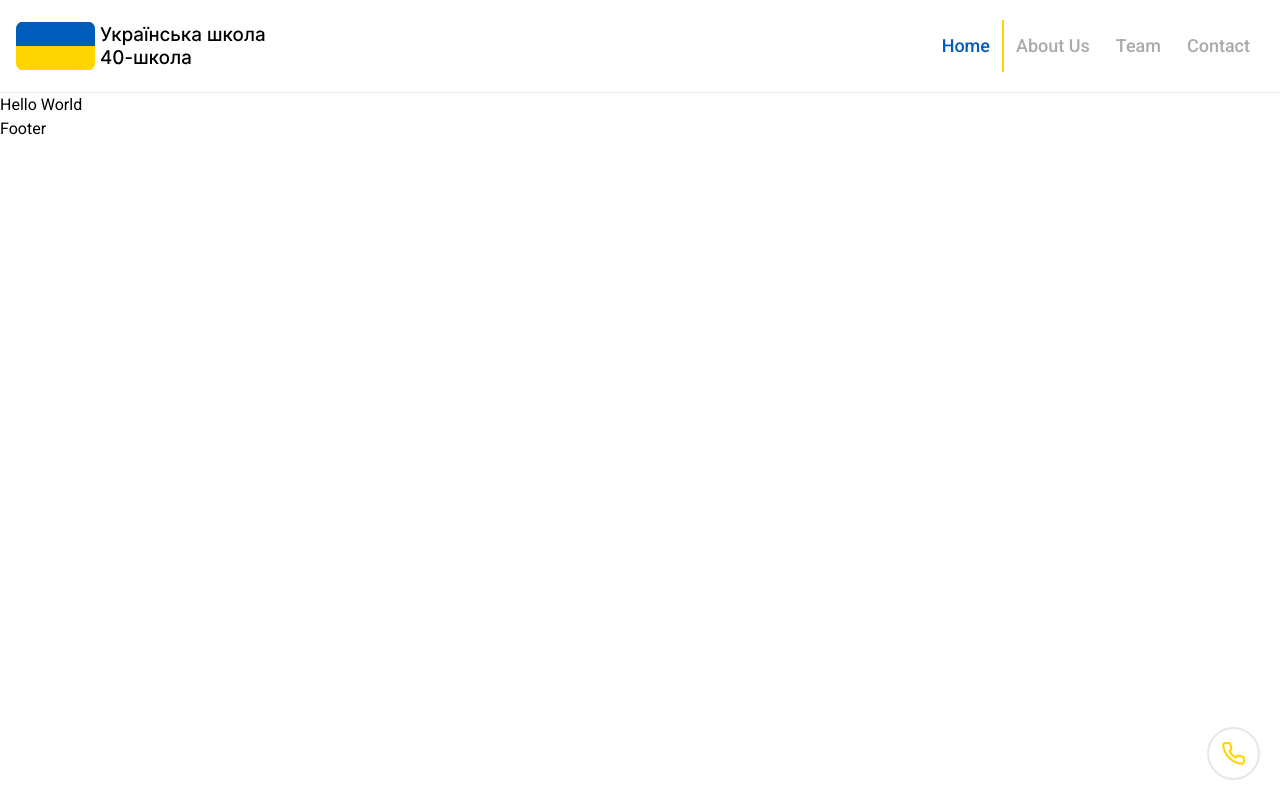
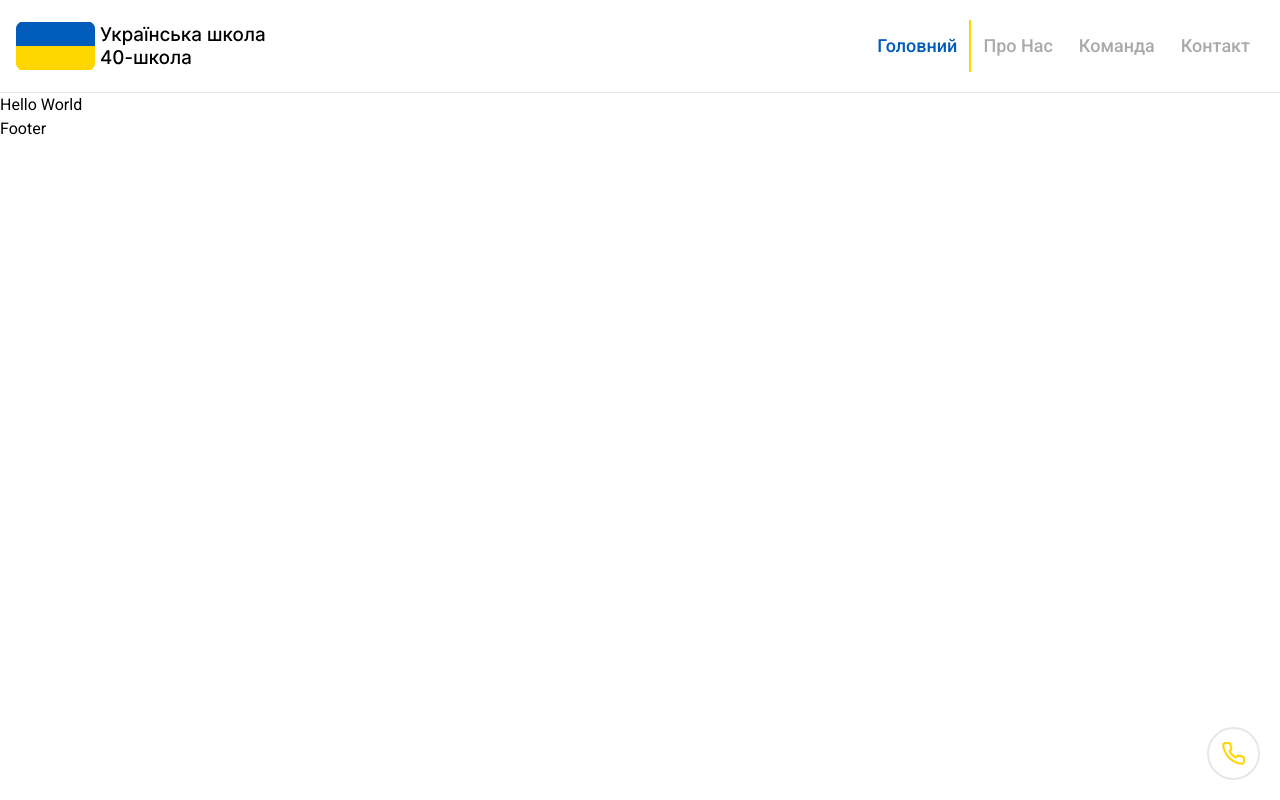
Before and after one commit to xasanof17/ukrainian-school, a Next.js app: page / in a window 1280 px wide. Built offline with nearby package versions, Linux system fonts and the light colour scheme.

Commit message:
changed words to ukraine from english

```diff
--- a/app/globals.css
+++ b/app/globals.css
@@ -14,7 +14,7 @@
     @apply max-w-[1320px] w-full mx-auto px-4;
   }
   .link {
-    @apply inline-block text-lg font-medium p-3 text-grey border-b-2 md:border-b-0 md:border-r-2;
+    @apply inline-block capitalize text-lg font-medium p-3 text-grey border-b-2 md:border-b-0 md:border-r-2;
   }
   .btn-secondary {
     @apply text-xl py-2 px-4 bg-primary text-secondary font-normal rounded-md;
--- /dev/null
+++ b/app/loading.tsx
@@ -0,0 +1,19 @@
+import Image from "next/image";
+
+export default function LoadingPage() {
+  return (
+    <div className="h-screen w-screen fixed inset-0 z-20 bg-white container flex flex-col items-center justify-center">
+      <Image src="/assets/icon.svg" alt="ukraine" width={80} height={40} />
+      <h2 className="mb-5 text-2xl text-primary font-medium animate-pulse capitalize">
+        Завантаження...
+      </h2>
+      <Image
+        src="/assets/loading.svg"
+        alt="loading"
+        className="animate-spin object-cover"
+        width={50}
+        height={50}
+      />
+    </div>
+  );
+}
--- a/app/not-found.tsx
+++ b/app/not-found.tsx
@@ -4,10 +4,10 @@ export default function NotFoundPage() {
   return (
     <div className="h-screen w-screen flex flex-col items-center justify-center">
       <h1 className="text-3xl font-bold text-primary mb-5">
-        404! Not Found Page
+        Сторінка не знайдена
       </h1>
       <Link href="/" className="btn-secondary">
-        Home
+        Дім
       </Link>
     </div>
   );
--- a/layouts/Navbar.tsx
+++ b/layouts/Navbar.tsx
@@ -8,19 +8,19 @@ import { useState } from "react";
 const links = [
   {
     href: "/",
-    title: "Home",
+    title: "головний",
   },
   {
     href: "/about",
-    title: "About Us",
+    title: "про нас",
   },
   {
     href: "/team",
-    title: "Team",
+    title: "команда",
   },
   {
     href: "/contact",
-    title: "Contact",
+    title: "контакт",
   },
 ];
 
@@ -29,12 +29,12 @@ const Navbar = () => {
   const [menu, setmenu] = useState<boolean>(false);
   return (
     <header className="sticky top-0 left-0 w-full z-10 border-b">
-      <nav className="container flex items-center justify-between py-5">
+      <nav className="container flex items-center justify-between py-3 md:py-5">
         <Link
           href="/"
           className={
             menu
-              ? "fixed top-5 left-4 z-10"
+              ? "fixed top-3 md:top-5 left-4 z-10"
               : "flex items-center justift-center"
           }
         >
@@ -77,7 +77,7 @@ const Navbar = () => {
           onClick={() => setmenu((prev) => !prev)}
           className={
             menu
-              ? "fixed top-7 right-4 z-20"
+              ? "fixed top-5 md:top-7 right-4 z-20"
               : "md:hidden flex items-center justift-center"
           }
         >
```
Also changed, not shown: public/assets/icon.svg (added), public/assets/loading.svg (added).
